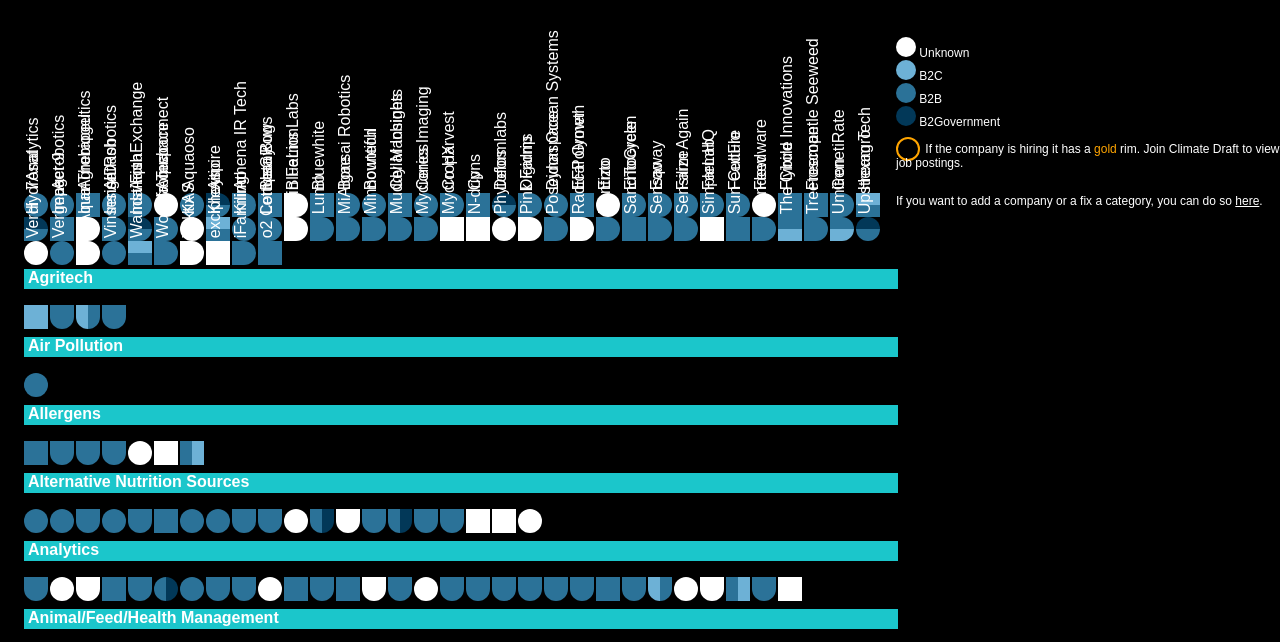
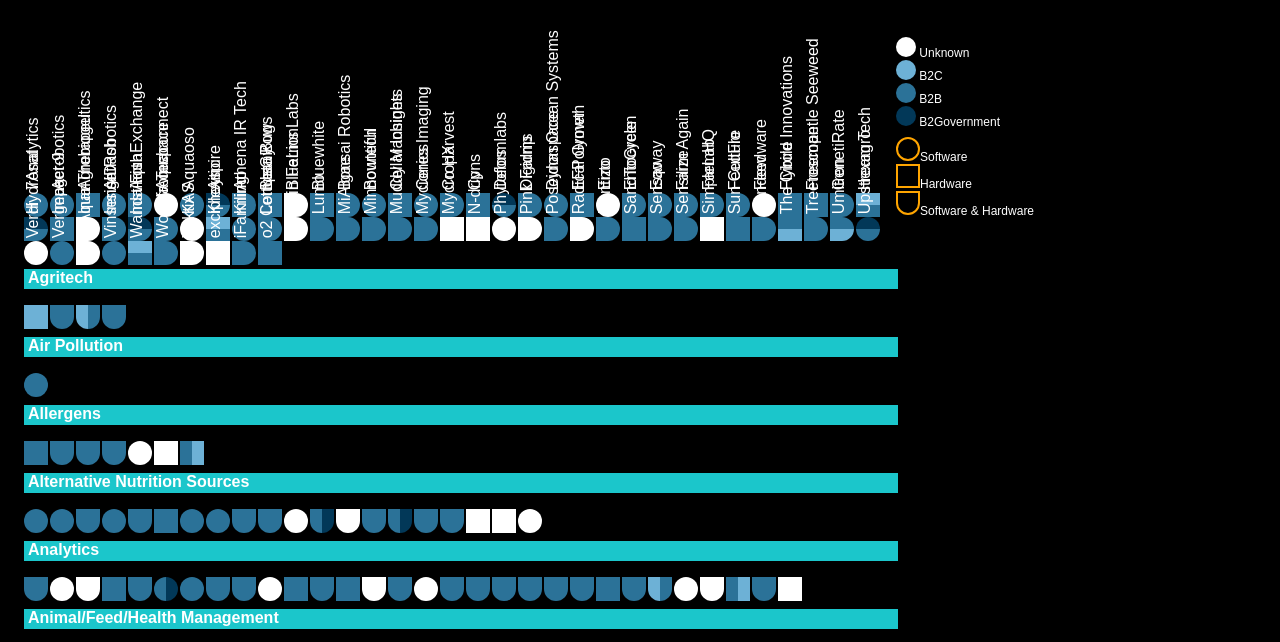
Before and after one commit to cssndrx/climate-adaptation-map, a plain HTML site: page index.html in a window 1280 px wide. Shown: the part 121-763 px from the top of the page. Drawn offline with nearby package versions, Linux system fonts and the light colour scheme.

Commit message:
update legend

```diff
--- a/index.html
+++ b/index.html
@@ -78,12 +78,17 @@ https://cdn.jsdelivr.net/npm/lodash@4.17.21/lodash.min.js
         </div>
 
         <div style="margin: 8px 0">
-            <div class="company activejobs" style="background-color: #000"></div> <span style="position:relative; top:-8px">If the company is hiring it has a <span style="color: orange">gold</span> rim. Join Climate Draft to view job postings.</span>
+            <div><div style="border: 2px solid orange; border-radius: 50%; width: 24px; height: 24px; box-sizing: border-box; display: inline-block"></div>Software</div>
+            <div><div style="border: 2px solid orange; width: 24px; height: 24px; box-sizing: border-box; display: inline-block"></div>Hardware</div>
+            <div><div style="border: 2px solid orange; border-radius: 0 0 50% 50%; width: 24px; height: 24px; box-sizing: border-box; display: inline-block"></div>Software & Hardware</div>
+
         </div>
-        <div style="margin-top: 16px">
+
+
+<!--         <div style="margin-top: 16px">
             If you want to add a company or a fix a category, you can do so <a class="link" href="https://docs.google.com/spreadsheets/d/130GjTo-i4gZseMDhTcaPOglrnsMvW35QH1VeHDPKbXM/edit?usp=sharing">here</a>.
         </div>
-
+ -->
     </div>
 
 </div>
```
